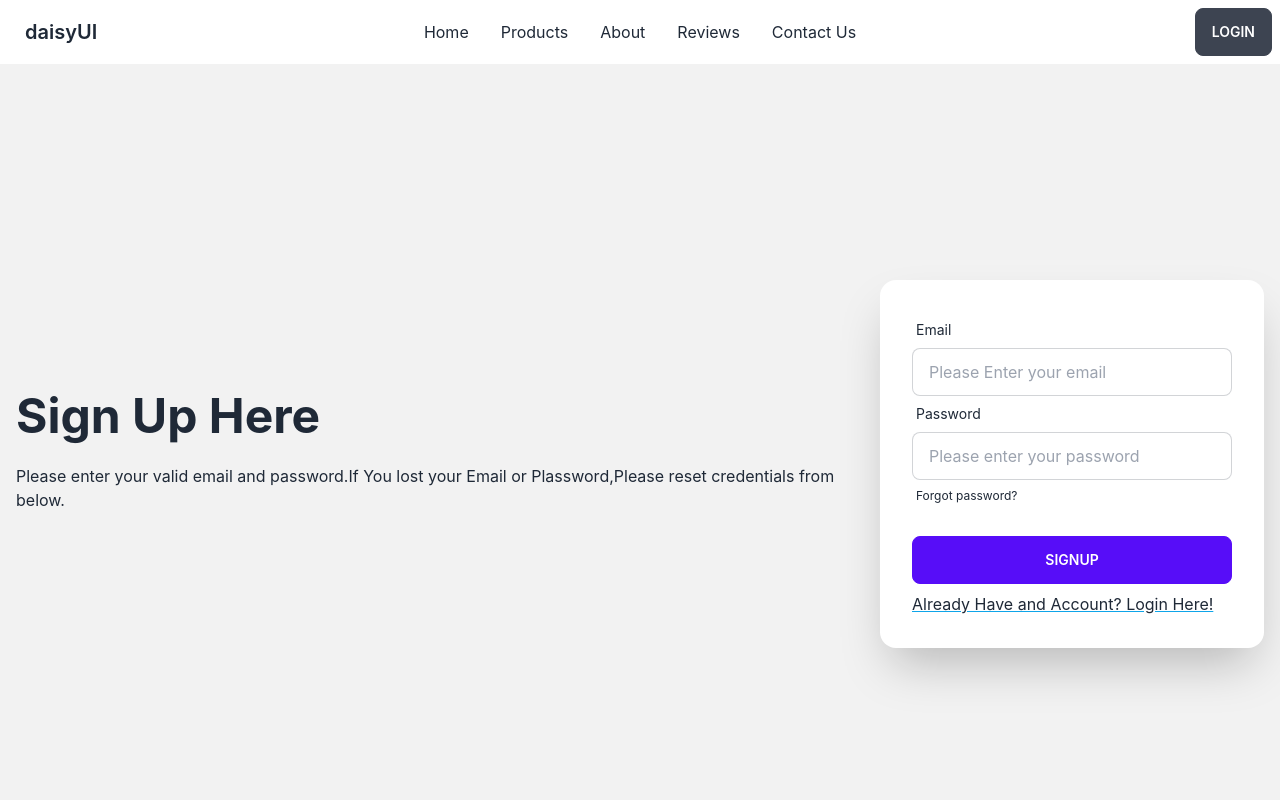
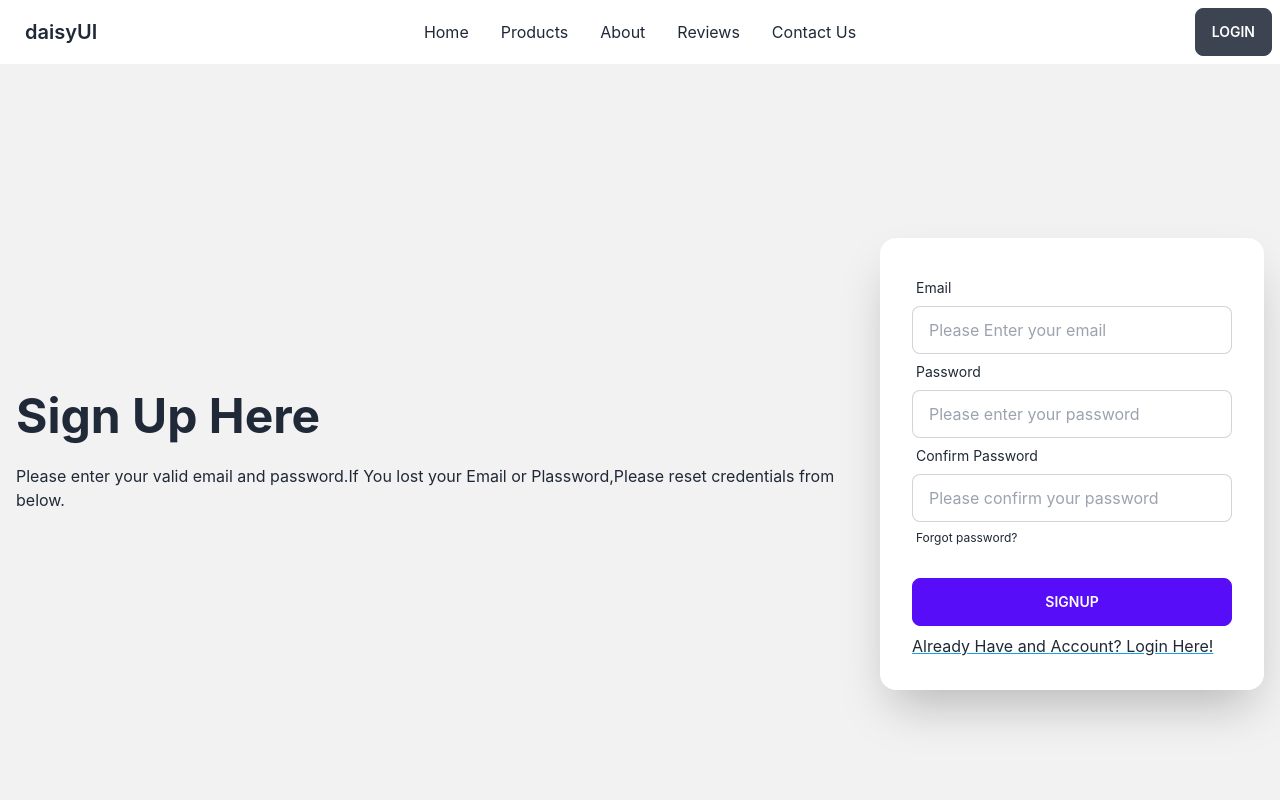
Before and after one commit to samiul-it/parts-station-client, a React (Create React App) app: page /signup in a window 1280 px wide. Shown: the top 800 px of the page. Built offline with nearby package versions, Linux system fonts and the light colour scheme.

Commit message:
Sign in With Email and Password Implemented

```diff
--- a/src/Pages/Authentication/SignUp.js/SignUp.js
+++ b/src/Pages/Authentication/SignUp.js/SignUp.js
@@ -1,15 +1,40 @@
 import React, { useEffect, useRef } from 'react';
-import { useSignInWithEmailAndPassword } from 'react-firebase-hooks/auth';
+import { useCreateUserWithEmailAndPassword, useSignInWithEmailAndPassword } from 'react-firebase-hooks/auth';
 import { Link, useLocation, useNavigate } from 'react-router-dom';
 import auth from './../../../Firebase/firebase.init';
+import { toast } from 'react-toastify';
+import Loading from '../../Shared/Loading/Loading';
 
 const SignUp = () => {
 
     const emailRef = useRef();
     const passwordRef = useRef();
+    const confirmPasswordRef = useRef();
+     const [createUserWithEmailAndPassword, user, loading, error] =
+       useCreateUserWithEmailAndPassword(auth);
 
-    const handleFormSubmit=()=>{
+    const handleFormSubmit=(event)=>{
+        event.preventDefault();
 
+        const email=emailRef.current.value;
+        const password=passwordRef.current.value;
+        const confirmPassword=confirmPasswordRef.current.value;
+
+        if(password===confirmPassword){
+            createUserWithEmailAndPassword(email,password);
+            console.log("User Created!");
+            toast.success("User Created Successfully!");;
+        }
+        else{
+            toast.error("Password didn't matched!");
+        }
+    }
+
+    if (error) {
+      toast.error(error.message);
+    }
+    if (loading) {
+      return <Loading></Loading>;
     }
 
 
@@ -47,9 +72,21 @@ const SignUp = () => {
                     </label>
                     <input
                       ref={passwordRef}
-                      type="text"
+                      type="password"
                       required
                       placeholder="Please enter your password"
+                      className="input input-bordered"
+                    />
+                  </div>
+                  <div className="form-control">
+                    <label className="label">
+                      <span className="label-text">Confirm Password</span>
+                    </label>
+                    <input
+                      ref={confirmPasswordRef}
+                      type="password"
+                      required
+                      placeholder="Please confirm your password"
                       className="input input-bordered"
                     />
                     <label className="label">
```
